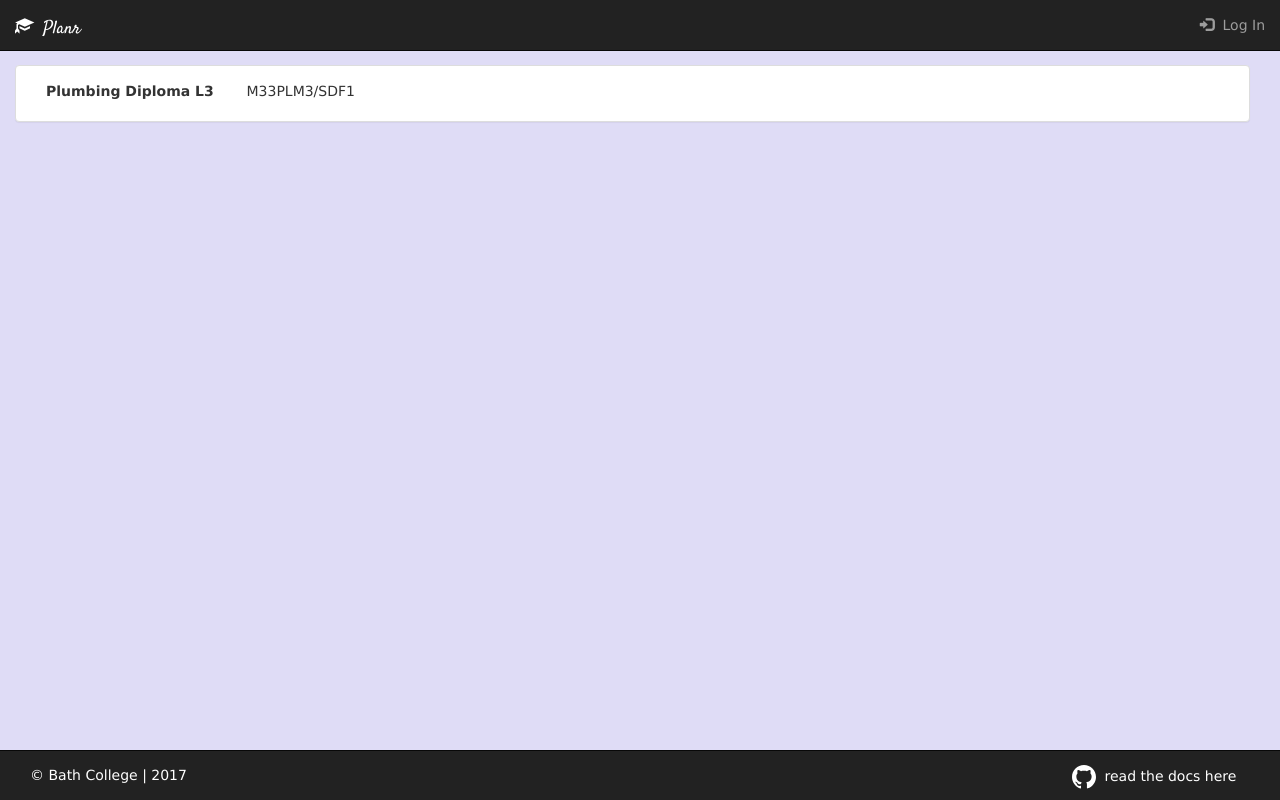
After one commit to lb13/planr, a Django app: page /curriculum/offering/1/ in a window 1280 px wide. The commit adds this page. Run offline with Django 3.2, Linux system fonts and the light colour scheme; data comes from the database, SQL or seed files in the repository; some libraries are stand-ins or nearby versions.

Commit message:
Tinkering

```diff
--- a/curriculum/static/curriculum/style.css
+++ b/curriculum/static/curriculum/style.css
@@ -34,3 +34,5 @@ th {
   border-right: 1px solid white;
   background: linear-gradient(grey, black, grey);
 }
+
+.highlight { background-color: #c2e4e7; }
--- a/curriculum/templates/curriculum/ajax_search.html
+++ b/curriculum/templates/curriculum/ajax_search.html
@@ -1,9 +1,11 @@
 {% if lars.count > 0 %}
 
 {% for lars in lars %}
-  <span>{{ lars.qual_aim_title }}</span><br>
+  <span><strong>Qual Title:</strong> {{ lars.qual_aim_title }}<br>
+    <strong>Awarding Body:</strong> EDEXCEL<br>
+    <strong>GLH Min/Max:</strong> 350/540</span>
 {% endfor %}
 
 {% else %}
-<p>Nothing to show!</p>
+<span>Nothing to show!</span>
 {% endif %}
--- a/curriculum/templates/curriculum/base.html
+++ b/curriculum/templates/curriculum/base.html
@@ -103,6 +103,13 @@ $(document).ready(function()
         $("#myTable").tablesorter( {sortList: [[0,0], [1,0]]} );
     }
 );
+
+$("#myTable tr").click(function() {
+    var selected = $(this).hasClass("highlight");
+    $("#myTable tr").removeClass("highlight");
+    if(!selected)
+            $(this).addClass("highlight");
+});
 </script>
 </body>
 </html>
--- /dev/null
+++ b/curriculum/templates/curriculum/edit-form.html
@@ -0,0 +1,20 @@
+{% extends 'curriculum/base.html' %}
+{% block title %}Edit Offering{% endblock %}
+
+{% block body %}
+<div class="container-fluid">
+  <div class="row">
+    <div class="col-sm-12">
+      <div class="panel panel-default">
+        <div class="panel-body">
+            <div class="form-group">
+              <label class="col-sm-2">{{ offering.course_name }}</label>
+              <div class="col-sm-10">{{ offering.course_code }}<br>
+              </div>
+            </div>
+          </div>
+        </div>
+      </div>
+    </div>
+</div>
+{% endblock %}
--- a/curriculum/views.py
+++ b/curriculum/views.py
@@ -23,6 +23,7 @@ class OfferingCreate(CreateView):
 
 class OfferingUpdate(UpdateView):
     model = Offering
+    template_name = 'curriculum/edit-form.html'
     fields = ['course_caution','course_name','course_delivery','course_type','parent_code','strand','department','location','qual_aim','fee_comments','start_date','end_date','start_time','end_time','day','study_year','study_year_duration','wk_hrs','number_wks','glh','number_grps','min_students','max_students','mkt_course_name','mkt_course_overview','mkt_prospectus','mkt_entry_req','mkt_topics','mkt_target','mkt_learning','mkt_assess','mkt_career','mkt_funding','mkt_add_costs','mkt_where','mkt_bring','mkt_other','mkt_tutor',]
 
 class MarketingUpdate(UpdateView):
```
Also changed, not shown: curriculum/templates/curriculum/add-form.html (+25 -5 lines).
